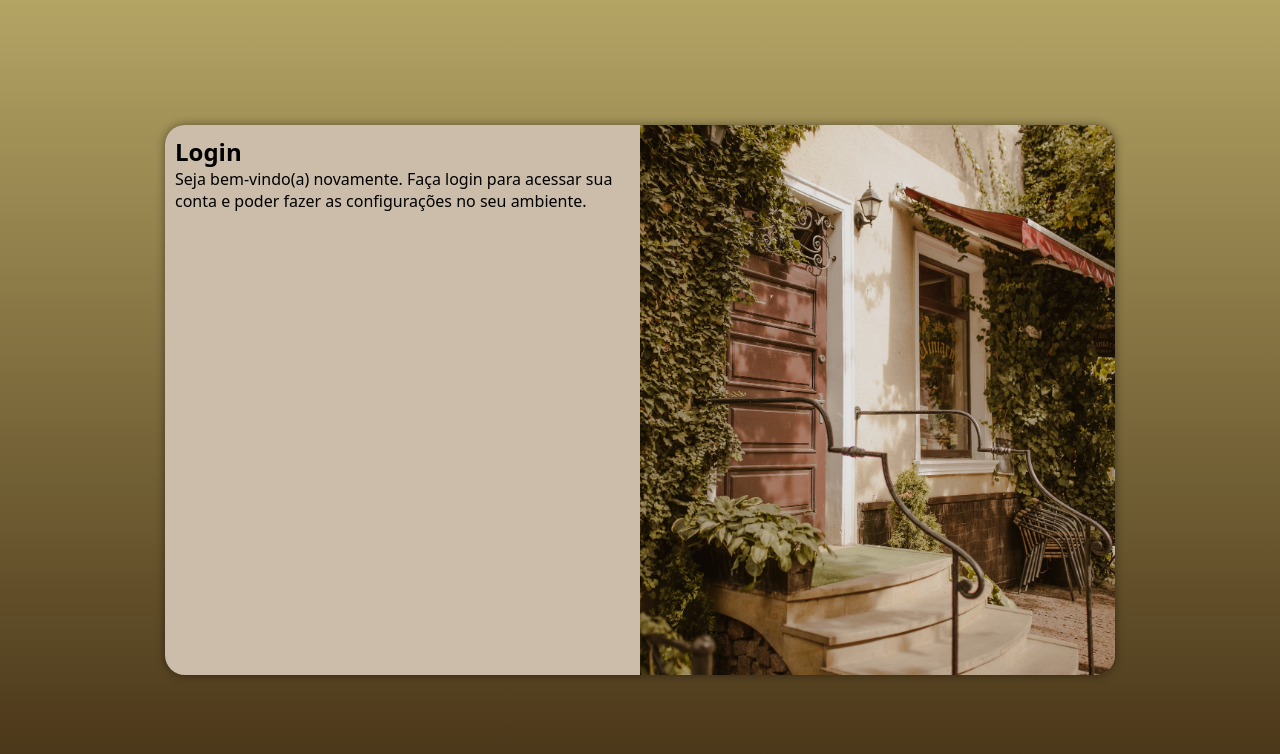
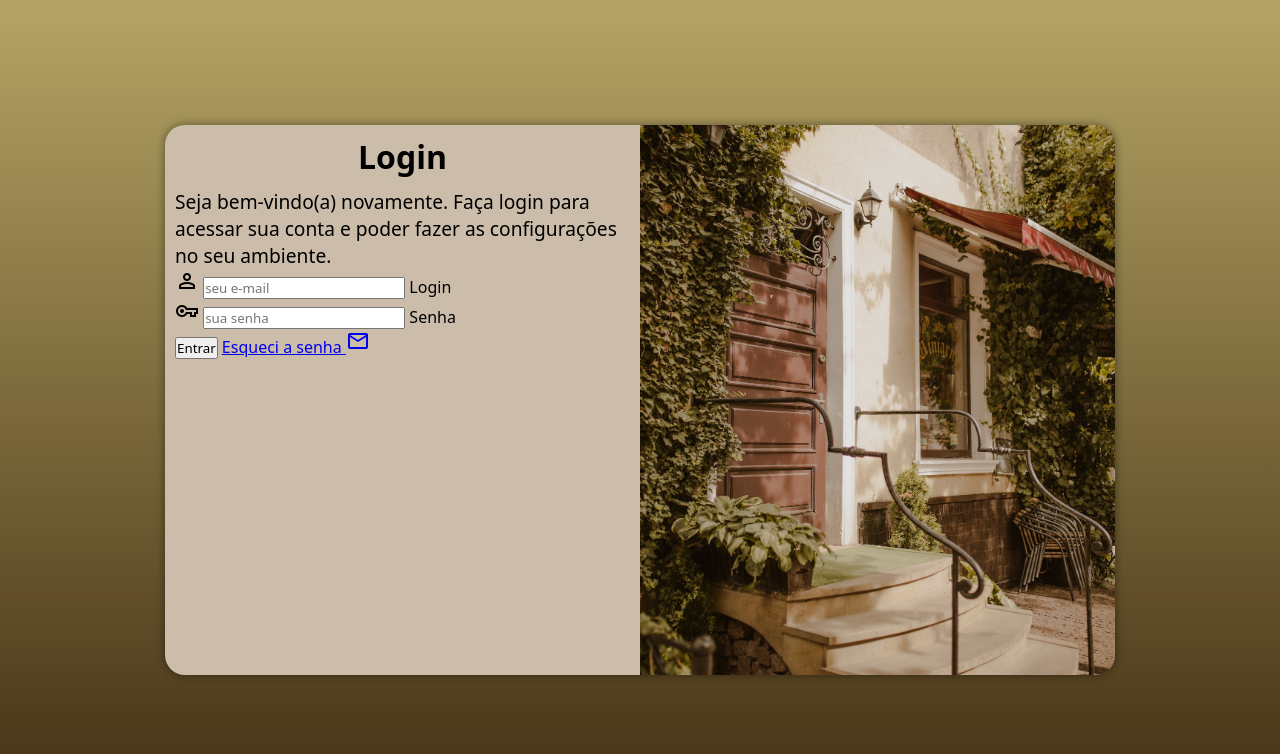
Before and after one commit to bruhjpeg/tela-de-login, a plain HTML site: page index.html in a window 1280 px wide. Drawn offline with nearby package versions, Linux system fonts and the light colour scheme.

Commit message:
formulario

```diff
--- a/estilos/media-query.css
+++ b/estilos/media-query.css
@@ -36,4 +36,11 @@
     float: left;
     width: 50%;
   }
+
+  #formulario h1 {
+    font-size: 2em;
+  }
+  #formulario p {
+    font-size: 1.2em;
+  }
 }
--- a/estilos/style.css
+++ b/estilos/style.css
@@ -13,14 +13,16 @@
 }
 
 * {
-  font-family:system-ui, -apple-system, BlinkMacSystemFont, 'Segoe UI', Roboto, Oxygen, Ubuntu, Cantarell, 'Open Sans', 'Helvetica Neue', sans-serif;
+  font-family: system-ui, -apple-system, BlinkMacSystemFont, 'Segoe UI', Roboto,
+    Oxygen, Ubuntu, Cantarell, 'Open Sans', 'Helvetica Neue', sans-serif;
   padding: 0px;
   margin: 0px;
   box-sizing: border-box;
 }
 
-body, html {
-  background-color:var(--clr-itp-primary);
+body,
+html {
+  background-color: var(--clr-itp-primary);
   height: 100vh;
   width: 100vw;
 }
@@ -38,20 +40,19 @@ main {
   transform: translate(-50%, -50%);
   overflow: hidden;
 
-
-  background-color:var(--clr-itp-5);
+  background-color: var(--clr-itp-5);
   width: 270px;
   height: 550px;
   border-radius: 20px;
   box-shadow: 0px 0px 10px rgba(0, 0, 0, 0.449);
 
-  transition: width .3s, height .3s;
+  transition: width 0.3s, height 0.3s;
   transition-timing-function: ease;
 }
 
 #imagem {
   display: block;
-  background: var(--clr-itp-primary)url(../img/casa.jpg) no-repeat;
+  background: var(--clr-itp-primary) url(../img/casa.jpg) no-repeat;
   background-size: cover;
   background-position: center;
   height: 230px;
@@ -61,3 +62,12 @@ main {
   display: block;
   padding: 10px;
 }
+
+h1 {
+  text-align: center;
+  margin-bottom: 10px;
+}
+
+#formulario p {
+  font-size: 0.8em;
+}
--- a/index.html
+++ b/index.html
@@ -5,8 +5,12 @@
     <meta http-equiv="X-UA-Compatible" content="IE=edge" />
     <meta name="viewport" content="width=device-width, initial-scale=1.0" />
     <title>Login</title>
+    <link
+      rel="stylesheet"
+      href="https://fonts.googleapis.com/css2?family=Material+Symbols+Outlined:opsz,wght,FILL,GRAD@48,400,0,0"
+    />
     <link rel="stylesheet" href="estilos/style.css" />
-    <link rel="stylesheet" href="estilos/media-query.css">
+    <link rel="stylesheet" href="estilos/media-query.css" />
   </head>
   <body>
     <main>
@@ -18,8 +22,39 @@
             Seja bem-vindo(a) novamente. Faça login para acessar sua conta e
             poder fazer as configurações no seu ambiente.
           </p>
-          <form action="login.php" method="post">
-
+          <form action="login.php" method="post" autocomplete="on">
+            <div class="campo">
+              <span class="material-symbols-outlined"> person </span>
+              <input
+                type="email"
+                name="login"
+                id="ilogin"
+                placeholder="seu e-mail"
+                autocomplete="email"
+                required
+                maxlength="30"
+              />
+              <label for="ilogin">Login</label>
+            </div>
+            <div class="campo">
+              <span class="material-symbols-outlined"> vpn_key </span>
+              <input
+                type="password"
+                name="senha"
+                id="isenha"
+                placeholder="sua senha"
+                autocomplete="current-password"
+                required
+                minlength="8"
+                maxlength="20"
+              />
+              <label for="isenha">Senha</label>
+            </div>
+            <input type="submit" value="Entrar" />
+            <a href="esqueci.html">
+              Esqueci a senha
+              <span class="material-symbols-outlined"> mail </span>
+            </a>
           </form>
         </div>
       </section>
```
